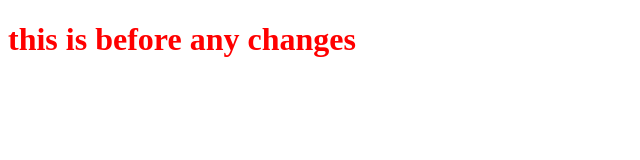
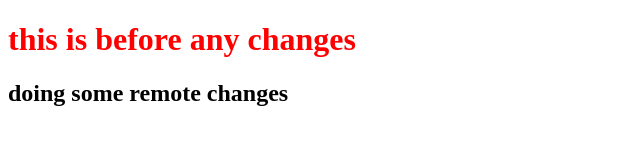
Before and after one commit to svermash/devops_exam, a plain HTML site: page index.html in a window 1280 px wide. Shown: the whole page, without its empty margins (0-640 px from the left). Drawn offline with Linux system fonts and the light colour scheme.

Commit message:
incorporated some remote changes

```diff
--- a/index.html
+++ b/index.html
@@ -6,5 +6,6 @@
     </head>
     <body>
         <h1>this is before any changes</h1>
+        <h2>doing some remote changes</h2>
     </body>
 </html>
```
